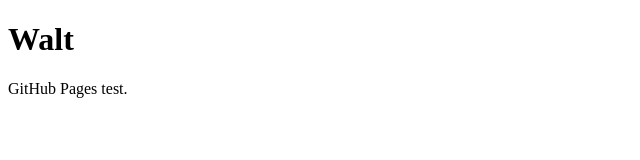
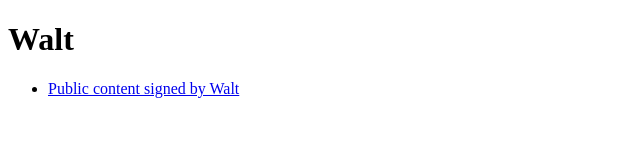
Before and after one commit to wls/wls.github.io, a plain HTML site: page index.html in a window 1280 px wide. Shown: the whole page, without its empty margins (0-640 px from the left). Drawn offline with Linux system fonts and the light colour scheme.

Commit message:
Public content from Walt
Public content from Walt’s Keybase.

```diff
--- a/index.html
+++ b/index.html
@@ -1,7 +1,11 @@
 <!DOCTYPE html>
 <html>
+<head>
+<title>Walt's Stuff</title>
+</head>
 <body>
 <h1>Walt</h1>
-<p>GitHub Pages test.</p>
+<ul>
+<li><a target="_blank" href="https://wls.keybase.pub">Public content signed by Walt</a></li>
 </body>
 </html>
```
